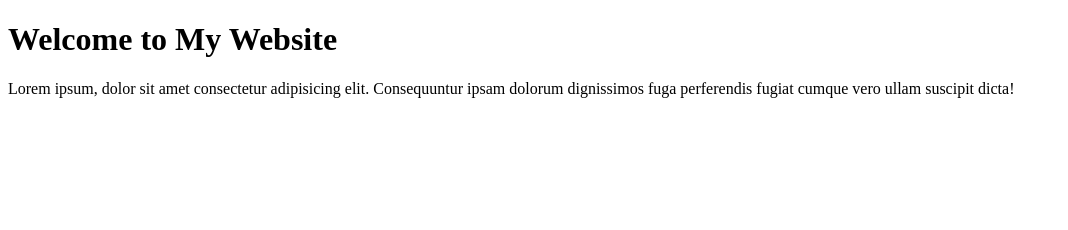
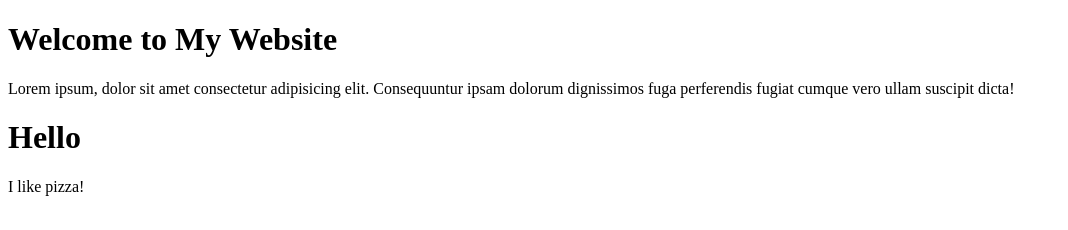
Before and after one commit to LazycoderPHD/JavaScript-Bro, a plain HTML site: page index.html in a window 1280 px wide. Shown: the whole page, without its empty margins (0-1068 px from the left). Drawn offline with Linux system fonts and the light colour scheme.

Commit message:
getelementbyid, text content for js

```diff
--- a/index.html
+++ b/index.html
@@ -9,6 +9,9 @@
 <body>
     <h1>Welcome to My Website</h1>
     <p>Lorem ipsum, dolor sit amet consectetur adipisicing elit. Consequuntur ipsam dolorum dignissimos fuga perferendis fugiat cumque vero ullam suscipit dicta!</p>
+    <h1 id="myH1"></h1>
+    <p id="myP"></p>
+
     <script src="index.js"></script>
 </body>
 </html>
--- a/index.js
+++ b/index.js
@@ -1,4 +1,10 @@
 console.log(`Hello, World!`);
 console.log(`I like pizza!`);
 
-window.alert(`This is an alert message!`);
+// window.alert(`This is an alert message!`);
+// window.alert(`I like pizza!`);
+
+
+document.getElementById(`myH1`).textContent = `Hello`;
+document.getElementById(`myP`).textContent = `I like pizza!`;
+//This is a comment
```
